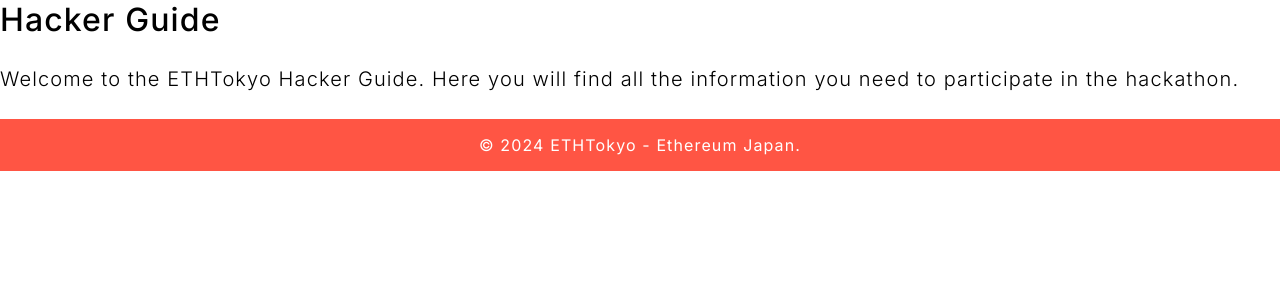
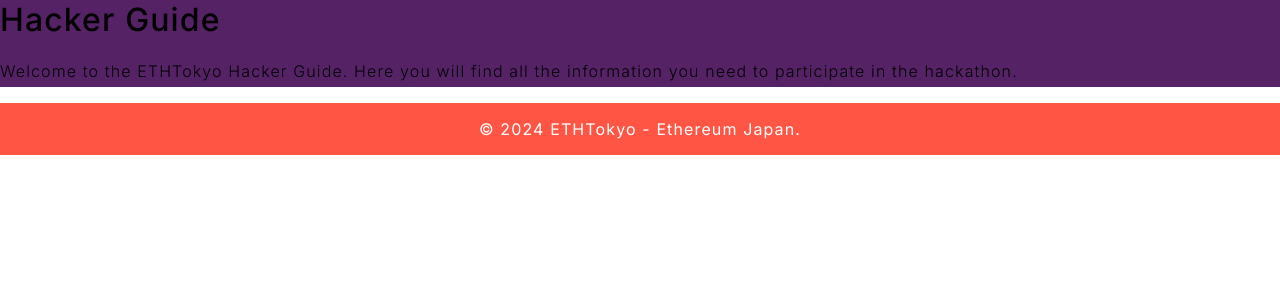
Before and after one commit to ethereumjp/ethtokyo-website, a Next.js app: page /hacker-guide in a window 1280 px wide. Shown: the top 300 px of the page. Built offline with nearby package versions, Linux system fonts and the light colour scheme.

Commit message:
adjust styles

```diff
--- a/src/components/layouts/base.tsx
+++ b/src/components/layouts/base.tsx
@@ -1,5 +1,6 @@
 import Footer from "@/components/footer";
 import { globalStyles } from "@/themes/global";
+import { brand } from "@/themes/settings/color";
 import type { PageProps } from "@/types";
 import { Global, css } from "@emotion/react";
 import { Inter } from "next/font/google";
@@ -75,8 +76,10 @@ const fontInter = Inter({
 
 const Layout: FC<PageProps> = ({ pageTitle, children }) => {
   const siteTitle = "ETHTokyo'24";
-
   const baseLayoutStyle = css``;
+  const mainLayoutStyle = css`
+    background-color: ${brand.Miyabi};
+  `;
 
   return (
     <>
@@ -87,7 +90,7 @@ const Layout: FC<PageProps> = ({ pageTitle, children }) => {
       </Head>
 
       <div className={fontInter.className} css={baseLayoutStyle}>
-        <main>{children}</main>
+        <main css={mainLayoutStyle}>{children}</main>
         <Footer />
       </div>
     </>
--- a/src/components/organisms/Statement.tsx
+++ b/src/components/organisms/Statement.tsx
@@ -32,7 +32,7 @@ const StatementSection = () => {
         <h2 css={css`color: ${brand.Miyabi}; font-weight: 300;`}>
           Welcome and join us!
         </h2>
-        <p css={css`text-align: justify;`}>
+        <p css={css`text-align: justify; ${mq.laptop}{font-size: 1.25rem;}`}>
           ETHTokyo is a engaging hackathon for the global Ethereum community
           where people with all sorts of backgrounds, ideas, and skills come
           together to share their love for Ethereum and its world. Whether
--- a/src/components/organisms/Supporters.tsx
+++ b/src/components/organisms/Supporters.tsx
@@ -195,7 +195,6 @@ const SupportersSection = () => {
             tier="platinum"
           />
         </SponsorTier>
-        <div css={css`padding: 1rem 0;`} />
         <h3
           css={css`color: black; font-size: 2rem; font-weight: 400; margin:0;`}
         >
@@ -210,7 +209,6 @@ const SupportersSection = () => {
           />
         </SponsorTier>
       </section>
-      <div css={css`padding: 2rem 0;`} />
       <section id="partners">
         <PartnerCategory category="Event Partners">
           <SupporterLogo
@@ -313,7 +311,6 @@ const SupportersSection = () => {
             Looking to sponsor or support us?
           </a>
         </p>
-        <div css={css`padding: 1rem 0;`} />
         <PartnerCategory category="">
           <Image
             src={EJLogoFace}
@@ -328,7 +325,6 @@ const SupportersSection = () => {
             `}
           />
         </PartnerCategory>
-        <div css={css`padding: 1rem 0;`} />
       </section>
     </section>
   );
--- a/src/pages/index.tsx
+++ b/src/pages/index.tsx
@@ -101,7 +101,7 @@ const Page: NextPage<PageProps> = ({ params, searchParams }) => {
           border-radius: 12px;
           color: ${neutral.White};
           cursor: pointer;
-          font-size: 2rem;
+          font-size: 1.5rem;
           margin: 0;
           padding: 0.5rem 1rem;
 
@@ -109,7 +109,7 @@ const Page: NextPage<PageProps> = ({ params, searchParams }) => {
           transition: background-color 0.3s ease;
 
           ${mq.tablet}{
-            font-size: 3rem;
+            font-size: 2rem;
             padding: 1rem 2rem;
           }
 
@@ -146,7 +146,7 @@ const Page: NextPage<PageProps> = ({ params, searchParams }) => {
           }
 
           & > *:not(:last-child) {
-            margin-bottom: 2rem;
+            margin-bottom: 1.5rem;
             ${mq.laptop} {
               margin-bottom: 0;
               margin-right: 2rem;
--- a/src/themes/global.ts
+++ b/src/themes/global.ts
@@ -1,6 +1,6 @@
 import { css } from "@emotion/react";
 import { mq } from "./settings/breakpoints";
-import { brand, neutral } from "./settings/color";
+import { info, neutral } from "./settings/color";
 import {} from "./settings/spaces";
 
 export const globalStyles = css({
@@ -30,17 +30,9 @@ export const globalStyles = css({
     fontWeight: 300,
     lineHeight: 2,
     letterSpacing: "0.07rem",
-
-    [mq.laptop]: {
-      fontSize: "1.25rem",
-    },
-
-    [mq.desktop]: {
-      fontSize: "1.5rem",
-    },
   },
 
-  a: { color: neutral.White },
+  a: { color: neutral.White, "&:hover": { color: info.Attention } },
 
-  "*": {},
+  li: { margin: "12px 0;" },
 });
```
Also changed, not shown: src/components/organisms/Socials.tsx (+7 -3 lines), src/components/organisms/Speakers.tsx (+5 -2 lines).
